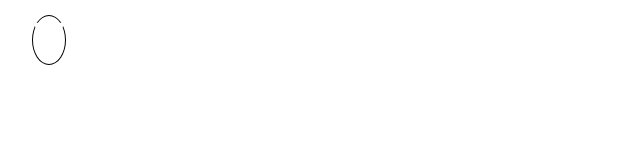
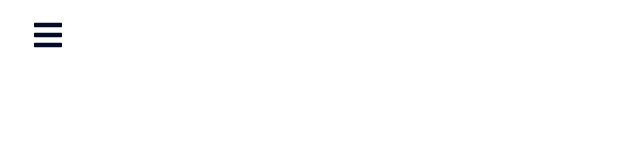
Before and after one commit to EldanizQa/Bufet, a React (Create React App) app in the folder bufet/: page / in a window 1280 px wide. Shown: the top 160 px of the page, without its empty margins (0-640 px from the left). Built offline with nearby package versions, Linux system fonts and the light colour scheme.

Commit message:
final navbar

```diff
--- a/bufet/src/components/Header/Header.css
+++ b/bufet/src/components/Header/Header.css
@@ -1,5 +1,4 @@
 .navbar {
-  /* background-color: #060b26; */
   height: 80px;
   display: flex;
   justify-content: start;
@@ -10,12 +9,6 @@
   margin-left: 2rem;
   font-size: 2rem;
   background: none;
-  border: 1px solid black;
-  border-radius: 50%;
-}
-
-.menu-bars__lines {
-  color: black;
 }
 
 .nav-menu {
--- a/bufet/src/components/Header/Header.js
+++ b/bufet/src/components/Header/Header.js
@@ -15,7 +15,11 @@ const Header = () => {
       <IconContext.Provider value={{ color: "#fff" }}>
         <div className="navbar">
           <Link to="#" className="menu-bars">
-            <FaIcons.FaBars onClick={showSidebar} className="menu-bars__lines" />
+            <FaIcons.FaBars
+              style={{ color: "#060b26" }}
+              onClick={showSidebar}
+              className="menu-bars__lines"
+            />
           </Link>
         </div>
         <nav className={sidebar ? "nav-menu active" : "nav-menu"}>
--- a/bufet/src/components/SidebarData/SidebarData.js
+++ b/bufet/src/components/SidebarData/SidebarData.js
@@ -11,15 +11,9 @@ export const SidebarData = [
     cName: "nav-text",
   },
   {
-    title: "Reports",
-    path: "/reports",
-    icon: <IoIcons.IoIosPaper />,
-    cName: "nav-text",
-  },
-  {
-    title: "Products",
-    path: "/products",
-    icon: <FaIcons.FaCartPlus />,
+    title: "Regions",
+    path: "/regions",
+    icon: <IoIcons.IoMdGlobe />,
     cName: "nav-text",
   },
   {
```
